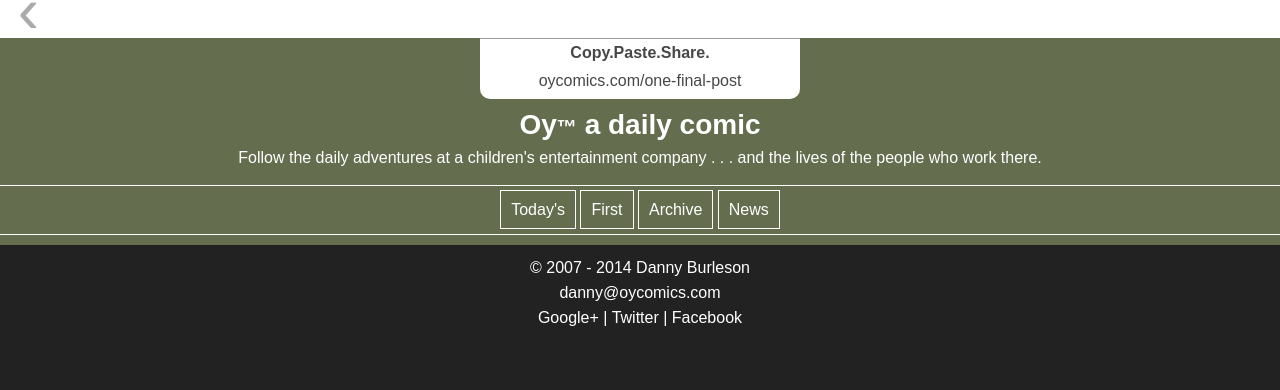
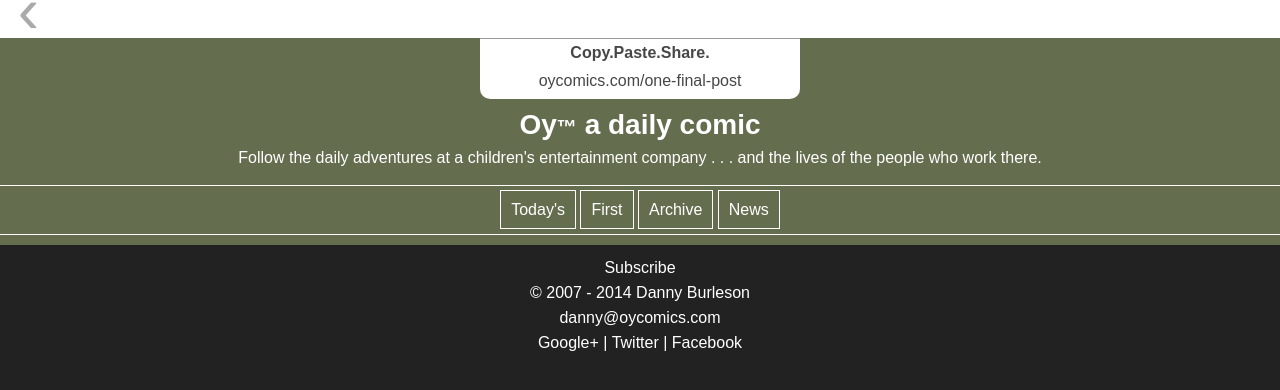
Before and after one commit to oycomics/oycomics.github.io, a Jekyll site: the page built from index.html, in a window 1280 px wide. Shown: the top 390 px of the page. Built offline with Jekyll 4.4.1, drawn with Linux system fonts in a browser that asks for light colours; Markdown is read by kramdown in place of the engine named in the settings; the list of posts is cut into pages by our own code.

Commit message:
Update footer.html

```diff
--- a/_includes/footer.html
+++ b/_includes/footer.html
@@ -1,4 +1,5 @@
 <div class="footer">
+	<a class="footer_nav_item rss" href="http://feeds.feedburner.com/oy" target="_blank">Subscribe</a><br>
 	<a href="mailto:danny@oycomics.com" class="copyright">&copy; 2007 - {{ site.time | date: "%Y" }} Danny Burleson<br>danny@oycomics.com</a>
 	<a class="footer_nav_item googleplus" href="https://plus.google.com/+Oycomics" target="_blank">Google+</a> |
 	<a class="footer_nav_item twitter" href="https://twitter.com/oycomics" target="_blank">Twitter</a> |
```
